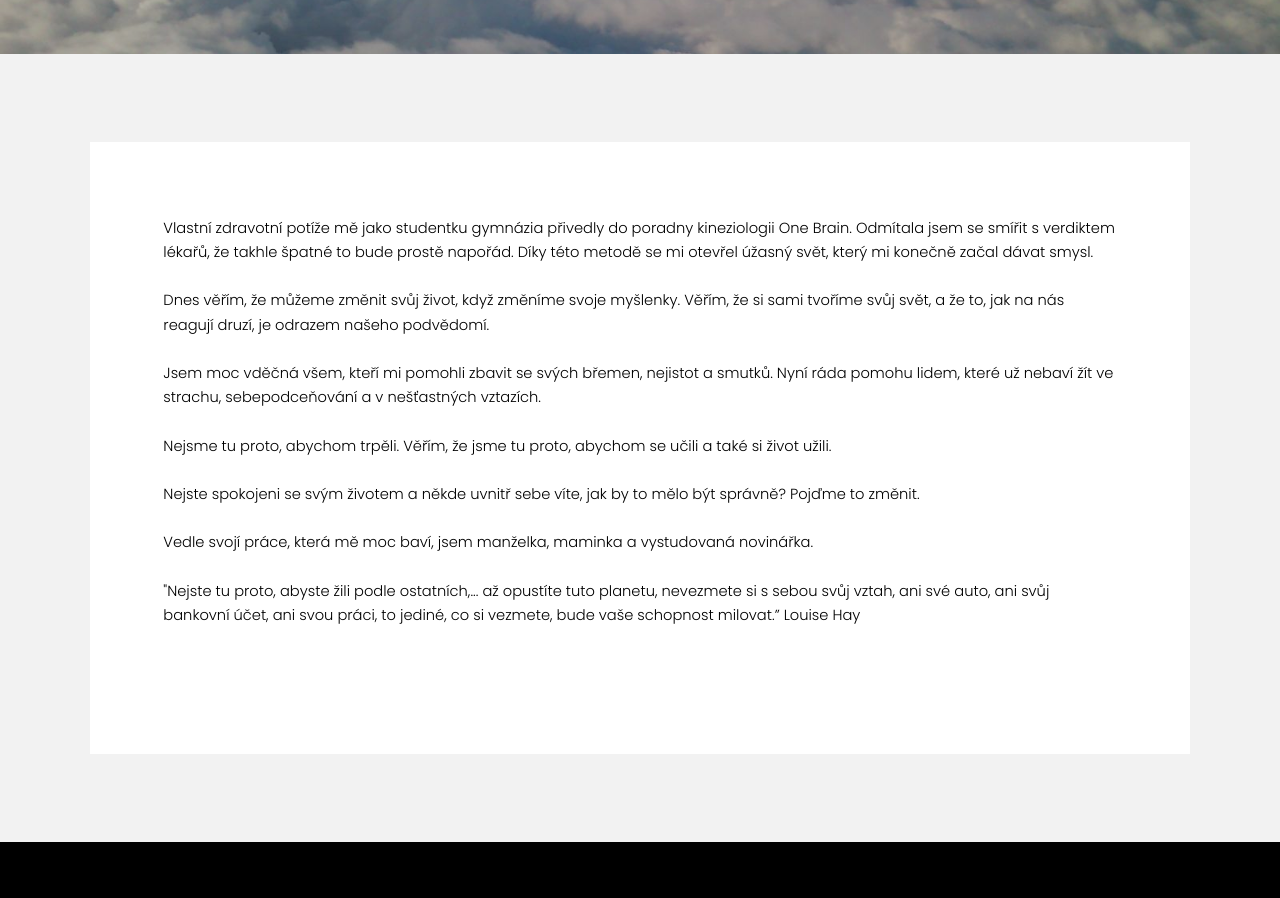
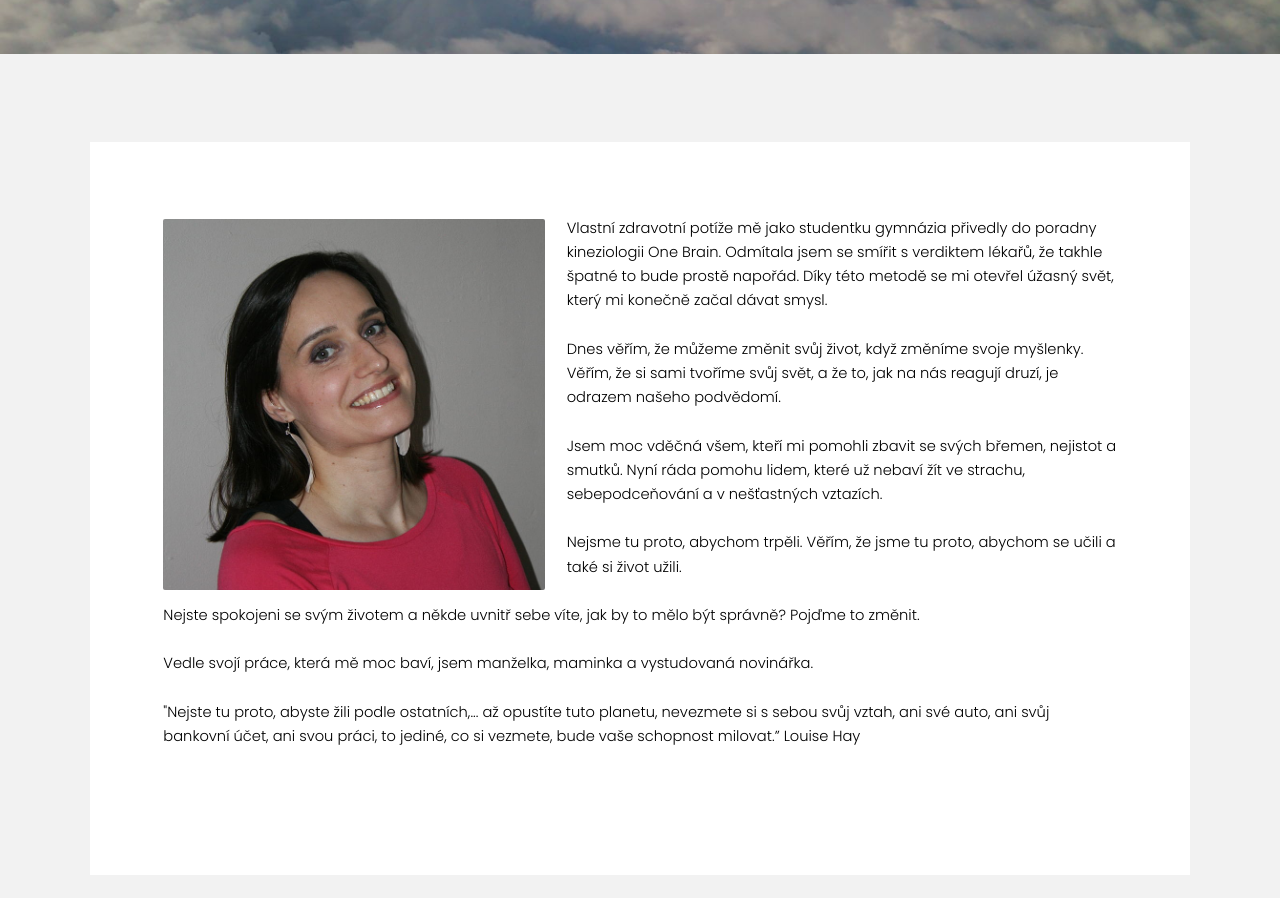
Before and after one commit to Harmonie-zivota/Harmonie-zivota.github.io, a plain HTML site: page Omne.html in a window 1280 px wide. Shown: the part 193-1091 px from the top of the page. Drawn offline with Linux system fonts and the light colour scheme.

Commit message:
Added portrait

```diff
--- a/Omne.html
+++ b/Omne.html
@@ -45,7 +45,7 @@
 
 							</header>
 
-							<p>Vlastní zdravotní potíže mě jako studentku gymnázia přivedly do poradny kineziologii One Brain. Odmítala jsem se smířit s verdiktem lékařů, že takhle špatné to bude prostě napořád. Díky této metodě se mi otevřel úžasný svět, který mi konečně začal dávat smysl. <br><br>
+							<p><span class="image left"><img src="images/portret.jpg" alt="" /></span>Vlastní zdravotní potíže mě jako studentku gymnázia přivedly do poradny kineziologii One Brain. Odmítala jsem se smířit s verdiktem lékařů, že takhle špatné to bude prostě napořád. Díky této metodě se mi otevřel úžasný svět, který mi konečně začal dávat smysl. <br><br>
 								Dnes věřím, že můžeme změnit svůj život, když změníme svoje myšlenky. Věřím, že si sami tvoříme svůj svět, a že to, jak na nás reagují druzí, je odrazem našeho podvědomí. <br><br>
 								Jsem moc vděčná všem, kteří mi pomohli zbavit se svých břemen, nejistot a smutků. Nyní ráda pomohu lidem, které už nebaví žít ve strachu, sebepodceňování a v nešťastných vztazích.<br><br> Nejsme tu proto, abychom trpěli. Věřím, že jsme tu proto, abychom se učili a také si život užili.<br><br> Nejste spokojeni se svým životem a někde uvnitř sebe víte, jak by to mělo být správně? Pojďme to změnit. <br><br>Vedle svojí práce, která mě moc baví, jsem manželka, maminka a vystudovaná novinářka.<br><br>"Nejste tu proto, abyste žili podle ostatních,... až opustíte tuto planetu, nevezmete si s sebou svůj vztah, ani své auto, ani svůj bankovní účet, ani svou práci, to jediné, co si vezmete, bude vaše schopnost milovat.” Louise Hay<br><br>
 
```
Also changed, not shown: images/portret.jpg (added).
